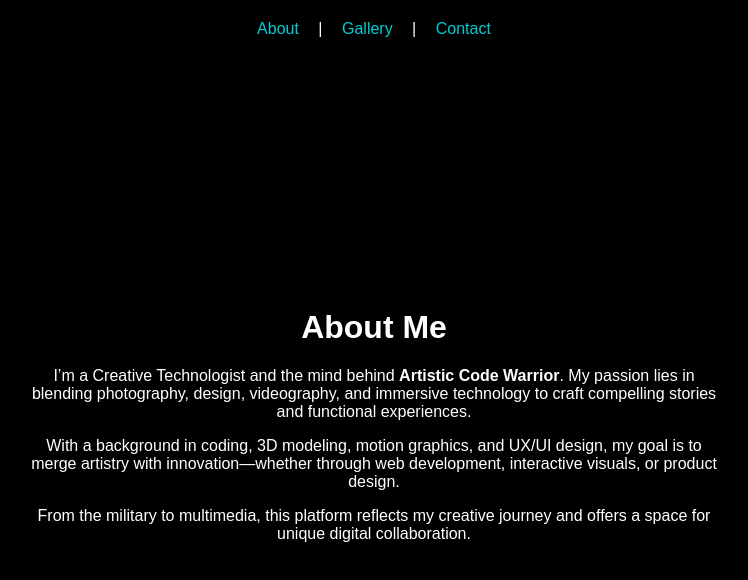
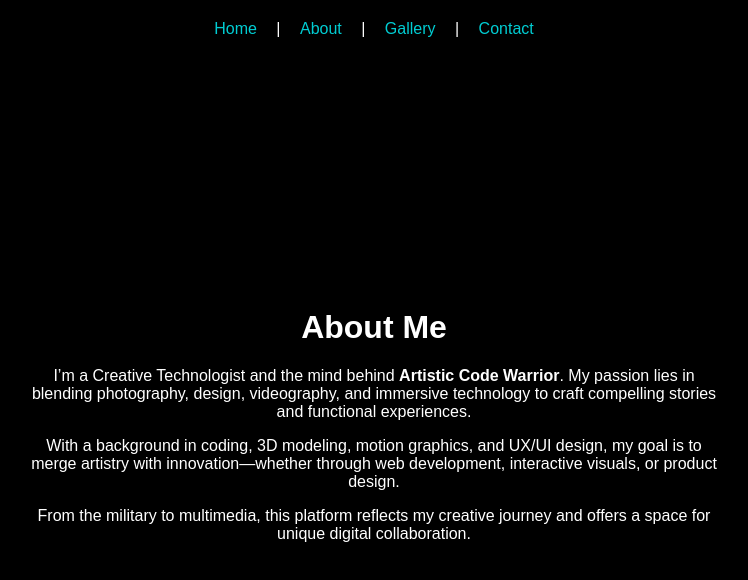
Before and after one commit to outlandi-co/Artistic-Code-Warrior, a React (Vite) app: page /about in a window 1280 px wide. Shown: the top 580 px of the page, without its empty margins (266-1014 px from the left). Built offline with nearby package versions, Linux system fonts and the light colour scheme.

Commit message:
updated each file to ensure no other Navbar coding lingering

```diff
--- a/src/App.jsx
+++ b/src/App.jsx
@@ -1,21 +1,21 @@
-// src/App.jsx
 import React from 'react';
 import { BrowserRouter as Router, Routes, Route } from 'react-router-dom';
-
-import Home from './pages/Home.jsx';
-import About from './components/About.jsx';
-import Gallery from './components/gallery.jsx';
-import Contact from './components/Contact.jsx';
+import Navbar from './components/Navbar';
+import About from './components/About';
+import Home from './pages/Home';
+import Gallery from './components/Gallery';
+import Contact from './components/Contact';
 
 export default function App() {
   return (
     <Router>
+      <Navbar /> {/* ✅ Only one instance here */}
       <Routes>
         <Route path="/" element={<Home />} />
         <Route path="/about" element={<About />} />
         <Route path="/gallery" element={<Gallery />} />
         <Route path="/contact" element={<Contact />} />
       </Routes>
-    </Router>
+      </Router>
   );
 }
--- a/src/components/About.jsx
+++ b/src/components/About.jsx
@@ -8,11 +8,7 @@ export default function About() {
       <div className="background-blur" id="background-blur"></div>
 
       {/* ✅ Router-friendly Navigation */}
-      <nav>
-        <Link to="/about">About</Link> |{' '}
-        <Link to="/gallery">Gallery</Link> |{' '}
-        <Link to="/contact">Contact</Link>
-      </nav>
+
 
       <div className="gallery-wrapper" id="about">
         <div className="slideshow-layout">
--- a/src/components/Contact.jsx
+++ b/src/components/Contact.jsx
@@ -8,11 +8,7 @@ export default function Contact() {
       <div className="background-blur" id="background-blur"></div>
 
       {/* ✅ Router navigation */}
-      <nav>
-        <Link to="/about">About</Link> |{' '}
-        <Link to="/gallery">Gallery</Link> |{' '}
-        <Link to="/contact">Contact</Link>
-      </nav>
+
 
       <div className="gallery-wrapper" id="contact">
         <div className="slideshow-layout">
--- a/src/components/gallery.jsx
+++ b/src/components/gallery.jsx
@@ -69,7 +69,6 @@ export default function Gallery() {
   return (
     <>
       <div className="background-blur" id="background-blur"></div>
-      <Navbar />
       <div className="gallery-wrapper">
         <div className="sidebar">
           <h3>Categories</h3>
--- a/src/pages/Home.jsx
+++ b/src/pages/Home.jsx
@@ -1,6 +1,5 @@
 import React from 'react';
 import { Link } from 'react-router-dom';
-import Navbar from '../components/Navbar.jsx'; // ✅ Import the reusable nav
 import '../style.css';
 
 export default function Home() {
@@ -12,8 +11,7 @@ export default function Home() {
         Your browser does not support the video tag.
       </video>
 
-      {/* ✅ Shared Navbar */}
-      <Navbar />
+      {/* ✅ No Navbar here – handled globally in App.jsx */}
 
       {/* Hero Section */}
       <div className="hero-content">
```
